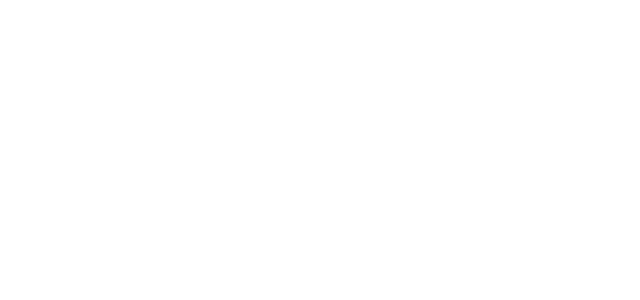
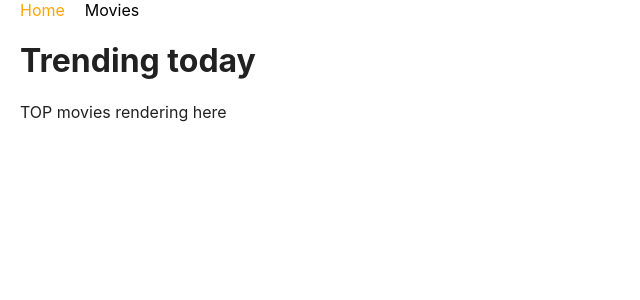
Before and after one commit to DudaKristian/goit-react-hw-05-movies, a React (Create React App) app: page / in a window 1280 px wide. Shown: the top 300 px of the page, without its empty margins (0-640 px from the left). Built offline with nearby package versions, Linux system fonts and the light colour scheme.

Commit message:
basic preparations

```diff
--- a/package.json
+++ b/package.json
@@ -10,6 +10,7 @@
     "react": "^18.1.0",
     "react-dom": "^18.1.0",
     "react-loader-spinner": "^5.1.7-beta.1",
+    "react-router-dom": "^6.3.0",
     "react-scripts": "5.0.1",
     "web-vitals": "^2.1.3"
   },
--- a/src/components/App.jsx
+++ b/src/components/App.jsx
@@ -1,11 +1,29 @@
-
+import { Routes, Route } from "react-router-dom";
+import SharedLayout from "./SharedLayout/SharedLayout"
+import Home from "./SharedLayout/Home/Home"
+import Movies from "./SharedLayout/Movies/Movies";
 
 const App = () => {
 
-    return (
-      <div></div>
+  return (
+
+    <Routes>
+      <Route path="/" element={<SharedLayout />}>
+        <Route index element={<Home />} />
+        <Route path="movies" element={<Movies />} >
+
+        </Route>
+      </Route>
+    </Routes>
     );
   };
 
 
 export default App;
+
+
+        // //
+        //   {/* <Route path=":movieId" element={<MovieDetails />}> */}
+        //     {/* <Route index element={<Cast />} /> */}
+        //     {/* <Route index element={<Reviews />} /> */}
+        //   {/* </Route> */}
--- /dev/null
+++ b/src/components/SharedLayout/Home/Home.jsx
@@ -0,0 +1,14 @@
+import styles from "./Home.module.css"
+
+const Home = () => {
+
+    return (
+        <div className={styles.home}>
+            <h1>Trending today</h1>
+            <span>TOP movies rendering here</span>
+        </div>
+
+    )
+}
+
+export default Home
--- /dev/null
+++ b/src/components/SharedLayout/Home/Home.module.css
@@ -0,0 +1,3 @@
+.home{
+    padding-left: 20px;
+}
--- /dev/null
+++ b/src/components/SharedLayout/Movies/Movies.jsx
@@ -0,0 +1,12 @@
+
+
+const Movies = () => {
+
+    return (
+        <div>
+            <span>Movies</span>
+        </div>
+    )
+}
+
+export default Movies
--- /dev/null
+++ b/src/components/SharedLayout/SharedLayout.jsx
@@ -0,0 +1,26 @@
+import { Outlet, NavLink } from "react-router-dom"
+import styled from "styled-components";
+
+const StyledLink = styled(NavLink)`
+        color: black;
+        text-decoration: none;
+        padding-left: 20px;
+
+        &.active {
+        color: orange;
+        }
+    `;
+
+const SharedLayout = () => {
+
+    return (
+        <div>
+            <StyledLink to="/">Home</StyledLink>
+            <StyledLink to="movies">Movies</StyledLink>
+
+            <Outlet/>
+        </div>
+    )
+}
+
+export default SharedLayout
--- a/src/index.js
+++ b/src/index.js
@@ -1,10 +1,13 @@
 import React from 'react';
 import ReactDOM from 'react-dom/client';
+import { BrowserRouter } from "react-router-dom"
 import App from 'components/App';
 import './index.css';
 
 ReactDOM.createRoot(document.getElementById('root')).render(
-  <React.StrictMode>
-    <App />
-  </React.StrictMode>
+  <BrowserRouter>
+    <React.StrictMode>
+      <App />
+    </React.StrictMode>
+  </BrowserRouter>
 );
```
Also changed, not shown: src/servise/FETCH.jsx (added, +53 -0 lines), src/servise/KEY.jsx (+1 -8 lines), 1 other file (tests, documents, lock files or other folders).
